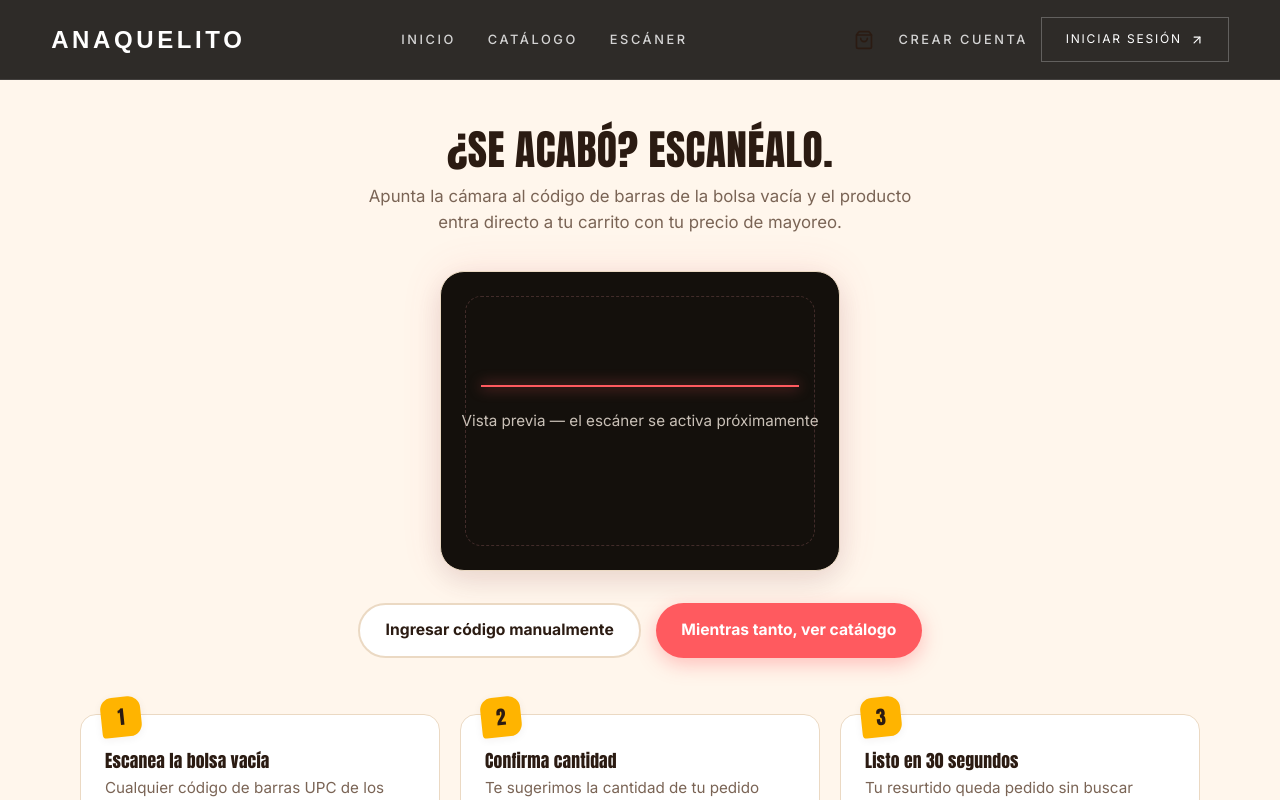
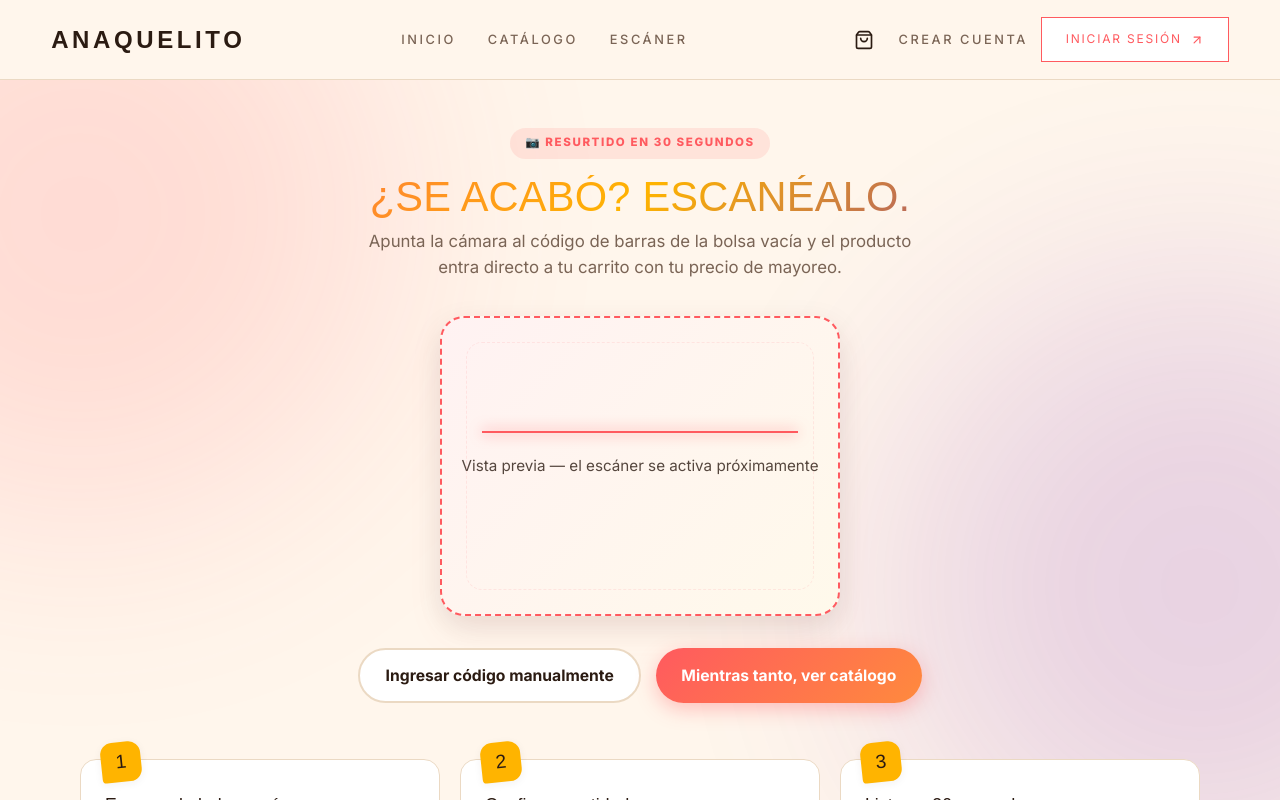
Before and after one commit to Garces-Studio/anaquelito, a Next.js app: page /escaner in a window 1280 px wide. Shown: the top 800 px of the page. Built offline with nearby package versions, Linux system fonts and the light colour scheme; no server answers; a web font is replaced by a local one.

Commit message:
Sincronizar rediseño de colores de la tienda y páginas de escáner, carrito, e inicio

```diff
--- a/src/app/(tienda)/crear-cuenta/page.tsx
+++ b/src/app/(tienda)/crear-cuenta/page.tsx
@@ -61,8 +61,9 @@ export default function PaginaCrearCuenta() {
   };
 
   return (
-    <main className="contenedor" style={{ padding: '3rem 1.25rem 4rem', maxWidth: '640px' }}>
-      <h1 className="seccion-titulo aparecer">Crea tu cuenta</h1>
+    <main className="contenedor pagina-colorida" style={{ padding: '3rem 1.25rem 4rem', maxWidth: '640px' }}>
+      <span className="insignia-colorida aparecer">🎉 Únete a Anaquelito</span>
+      <h1 className="seccion-titulo titulo-degradado aparecer">Crea tu cuenta</h1>
       <p className="seccion-bajada aparecer retraso-1">
         Guarda tus direcciones y consulta tus pedidos desde tu propio panel.
       </p>
--- a/src/app/(tienda)/escaner/page.tsx
+++ b/src/app/(tienda)/escaner/page.tsx
@@ -2,8 +2,9 @@ import Link from 'next/link';
 
 export default function PaginaEscaner() {
   return (
-    <main className="contenedor" style={{ padding: '3rem 1.25rem 4rem', textAlign: 'center' }}>
-      <h1 className="seccion-titulo aparecer">¿Se acabó? Escanéalo.</h1>
+    <main className="contenedor pagina-colorida" style={{ padding: '3rem 1.25rem 4rem', textAlign: 'center' }}>
+      <span className="insignia-colorida aparecer" style={{ marginInline: 'auto' }}>📷 Resurtido en 30 segundos</span>
+      <h1 className="seccion-titulo titulo-degradado aparecer">¿Se acabó? Escanéalo.</h1>
       <p
         className="seccion-bajada aparecer retraso-1"
         style={{ marginInline: 'auto' }}
--- a/src/app/(tienda)/iniciar-sesion/page.tsx
+++ b/src/app/(tienda)/iniciar-sesion/page.tsx
@@ -31,8 +31,9 @@ export default function PaginaIniciarSesion() {
   };
 
   return (
-    <main className="contenedor" style={{ padding: '4rem 1.25rem', maxWidth: '440px' }}>
-      <h1 className="seccion-titulo aparecer">Inicia sesión</h1>
+    <main className="contenedor pagina-colorida" style={{ padding: '4rem 1.25rem', maxWidth: '440px' }}>
+      <span className="insignia-colorida aparecer">🍬 Bienvenido de vuelta</span>
+      <h1 className="seccion-titulo titulo-degradado aparecer">Inicia sesión</h1>
       <p className="seccion-bajada aparecer retraso-1">
         Consulta tus pedidos, direcciones y cupones.
       </p>
--- a/src/app/globals.css
+++ b/src/app/globals.css
@@ -11,6 +11,8 @@
 
 :root {
   --font-podium: "FSP DEMO - PODIUM Sharp 4.11", sans-serif;
+  /* Fuente única de títulos/display en toda la app (la de "SURTE. AHORRA. CRECE.") */
+  --font-titulo: var(--font-podium);
 
   /* Colores de Marca */
   --brand-primary: #FF5A5F; /* Coral/Rojo vibrante y apetitoso */
@@ -100,7 +102,7 @@ input { font-family: inherit; }
 
 /* Tipografía display gigante */
 .font-anton {
-  font-family: var(--font-anton), Impact, sans-serif;
+  font-family: var(--font-titulo), Impact, sans-serif;
 }
 
 /* Micro-interacción usada por los botones del carrusel */
@@ -129,13 +131,23 @@ input { font-family: inherit; }
   --tinta: #2B1B12;
   --tinta-suave: #7A6455;
 
-  /* Marca y estados */
+  /* Marca y estados — paleta colorida unificada de dulcería */
   --coral: #FF5A5F;
   --coral-oscuro: #E0484D;
   --amarillo: #FFB400;
+  --naranja: #FF8A3D;
   --teal: #00A699;
+  --morado: #7621B0;
+  --rosa: #E882B4;
   --exito: #1E9E6A;
   --peligro: #D64545;
+
+  /* Fuente única de títulos en toda la tienda: la display "Podium" de la portada
+     (la de "SURTE. AHORRA. CRECE."). El cuerpo sigue en Inter. */
+  --font-titulo: var(--font-podium);
+
+  /* Degradado de marca colorido, reutilizable en títulos y detalles */
+  --degradado-marca: linear-gradient(135deg, #FF5A5F 0%, #FFB400 50%, #7621B0 100%);
 
   /* Radios y sombras cálidas */
   --radio-md: 16px;
@@ -169,14 +181,15 @@ input { font-family: inherit; }
   }
 }
 
-/* Los títulos interiores usan la misma display de la portada (Anton) */
+/* Todos los títulos interiores usan la MISMA display de la portada (Podium),
+   la fuente de "SURTE. AHORRA. CRECE." que unifica la marca. */
 .tema-tienda h1,
 .tema-tienda h2,
 .tema-tienda h3 {
-  font-family: var(--font-anton), Impact, sans-serif;
+  font-family: var(--font-titulo), Impact, sans-serif;
   font-weight: 400;
-  line-height: 1.08;
-  letter-spacing: 0.01em;
+  line-height: 1.05;
+  letter-spacing: 0.005em;
 }
 .tema-tienda h1, .tema-tienda h2 { text-transform: uppercase; }
 
@@ -202,12 +215,12 @@ input { font-family: inherit; }
   transition: transform var(--suave), box-shadow var(--suave), background var(--rapido);
 }
 .boton-primario {
-  background: var(--coral);
+  background: linear-gradient(135deg, var(--coral) 0%, var(--naranja) 100%);
   color: #fff;
   box-shadow: 0 6px 20px rgba(255, 90, 95, 0.35);
 }
 .boton-primario:hover {
-  background: var(--coral-oscuro);
+  background: linear-gradient(135deg, var(--coral-oscuro) 0%, var(--coral) 100%);
   transform: translateY(-2px) scale(1.02);
   box-shadow: 0 10px 28px rgba(255, 90, 95, 0.45);
 }
@@ -243,7 +256,7 @@ input { font-family: inherit; }
   display: flex;
   align-items: center;
   gap: 0.6rem;
-  font-family: var(--font-anton), Impact, sans-serif;
+  font-family: var(--font-titulo), Impact, sans-serif;
   font-size: 1.3rem;
   letter-spacing: 0.03em;
   text-transform: uppercase;
@@ -327,7 +340,7 @@ input { font-family: inherit; }
   display: grid; place-items: center;
   background: var(--amarillo);
   color: #2B1B12;
-  font-family: var(--font-anton), Impact, sans-serif;
+  font-family: var(--font-titulo), Impact, sans-serif;
   font-size: 1.2rem;
   border-radius: 12px 12px 12px 4px;
   transform: rotate(-6deg);
@@ -427,7 +440,7 @@ input { font-family: inherit; }
   margin-bottom: 0.6rem;
 }
 .tarjeta-producto .precio-mayoreo {
-  font-family: var(--font-anton), Impact, sans-serif;
+  font-family: var(--font-titulo), Impact, sans-serif;
   font-size: 1.5rem;
   color: var(--tinta);
 }
@@ -465,15 +478,15 @@ input { font-family: inherit; }
   max-width: 400px;
   margin: 0 auto;
   height: 300px;
-  background: #14100C;
+  background: linear-gradient(135deg, rgba(255, 90, 95, 0.08) 0%, rgba(255, 180, 0, 0.08) 100%), #FFFFFF;
   border-radius: var(--radio-gr);
   position: relative;
   overflow: hidden;
   display: grid;
   place-items: center;
-  color: #F7EDE2;
-  box-shadow: 0 0 40px rgba(255, 90, 95, 0.12), var(--sombra-md);
-  border: 1px solid var(--borde);
+  color: var(--tinta);
+  box-shadow: 0 20px 40px rgba(255, 90, 95, 0.05), var(--sombra-md);
+  border: 2px dashed var(--coral);
 }
 .visor-escaner::after {
   content: '';
@@ -582,7 +595,7 @@ input { font-family: inherit; }
   font-weight: 700;
 }
 .fila-carrito-importe {
-  font-family: var(--font-anton), Impact, sans-serif;
+  font-family: var(--font-titulo), Impact, sans-serif;
   font-size: 1.15rem;
   min-width: 80px;
   text-align: right;
@@ -612,7 +625,7 @@ input { font-family: inherit; }
   margin-bottom: 0.5rem;
 }
 .resumen-linea strong {
-  font-family: var(--font-anton), Impact, sans-serif;
+  font-family: var(--font-titulo), Impact, sans-serif;
   font-size: 1.6rem;
 }
 .resumen-nota {
@@ -638,14 +651,26 @@ input { font-family: inherit; }
 }
 
 .formulario-checkout {
+  position: relative;
   display: flex;
   flex-direction: column;
   gap: 1.1rem;
   background: var(--papel);
   border: 1px solid var(--borde);
   border-radius: var(--radio-gr);
-  padding: 1.75rem;
-  box-shadow: var(--sombra-ch);
+  padding: 2.1rem 1.75rem 1.75rem;
+  box-shadow: 0 20px 50px rgba(255, 90, 95, 0.08), var(--sombra-ch);
+  overflow: hidden;
+}
+/* Franja de color de marca en la cabecera de cada formulario */
+.formulario-checkout::before {
+  content: '';
+  position: absolute;
+  top: 0;
+  left: 0;
+  right: 0;
+  height: 6px;
+  background: var(--degradado-marca);
 }
 .formulario-checkout label {
   display: flex;
@@ -714,7 +739,7 @@ input { font-family: inherit; }
 .nivel-destacado { border-style: solid; border-color: var(--coral); }
 .nivel .descuento {
   display: block;
-  font-family: var(--font-anton), Impact, sans-serif;
+  font-family: var(--font-titulo), Impact, sans-serif;
   font-size: 2rem;
   color: var(--coral);
   margin-bottom: 0.35rem;
@@ -790,6 +815,81 @@ input { font-family: inherit; }
 .font-podium {
   font-family: var(--font-podium);
 }
+
+/* ============================================================
+   SISTEMA COLORIDO ESTANDARIZADO
+   Utilidades compartidas por iniciar sesión, crear cuenta,
+   escáner, dashboard y demás páginas de la tienda para que
+   todas luzcan igual de coloridas y con la misma tipografía.
+   ============================================================ */
+
+/* Título con degradado de marca (coral → amarillo → morado) */
+.titulo-degradado {
+  background: var(--degradado-marca);
+  -webkit-background-clip: text;
+  background-clip: text;
+  -webkit-text-fill-color: transparent;
+  color: transparent;
+}
+
+/* Fondo colorido con manchas de color desenfocadas detrás del contenido.
+   Se aplica al <main> de cada página; el contenido queda por encima. */
+.pagina-colorida {
+  position: relative;
+  isolation: isolate;
+}
+.pagina-colorida::before,
+.pagina-colorida::after {
+  content: '';
+  position: fixed;
+  width: 55vw;
+  height: 55vw;
+  max-width: 620px;
+  max-height: 620px;
+  border-radius: 50%;
+  filter: blur(120px);
+  opacity: 0.16;
+  pointer-events: none;
+  z-index: -1;
+}
+.pagina-colorida::before {
+  background: var(--coral);
+  top: -12%;
+  left: -18%;
+}
+.pagina-colorida::after {
+  background: var(--morado);
+  bottom: -12%;
+  right: -18%;
+}
+@media (prefers-color-scheme: dark) {
+  .pagina-colorida::before,
+  .pagina-colorida::after { opacity: 0.24; }
+}
+
+/* Insignia colorida para encabezar páginas (tipo etiqueta de dulcería) */
+.insignia-colorida {
+  display: inline-flex;
+  align-items: center;
+  gap: 0.4rem;
+  padding: 0.4rem 0.95rem;
+  border-radius: 999px;
+  background: color-mix(in srgb, var(--coral) 12%, transparent);
+  color: var(--coral);
+  font-weight: 800;
+  font-size: 0.72rem;
+  letter-spacing: 0.14em;
+  text-transform: uppercase;
+  margin-bottom: 1rem;
+}
+
+/* Tarjetas de resumen del dashboard con un toque de color por posición */
+.rejilla-niveles .nivel:nth-child(1) { border-color: color-mix(in srgb, var(--coral) 45%, var(--borde)); }
+.rejilla-niveles .nivel:nth-child(2) { border-color: color-mix(in srgb, var(--amarillo) 55%, var(--borde)); }
+.rejilla-niveles .nivel:nth-child(3) { border-color: color-mix(in srgb, var(--teal) 45%, var(--borde)); }
+.rejilla-niveles .nivel:nth-child(1) .descuento { color: var(--coral); }
+.rejilla-niveles .nivel:nth-child(2) .descuento { color: var(--naranja); }
+.rejilla-niveles .nivel:nth-child(3) .descuento { color: var(--teal); }
 
 /* Animaciones Premium VANGUARD */
 @keyframes fade-up {
@@ -1072,8 +1172,8 @@ input { font-family: inherit; }
 }
 
 .boton-cta-negro {
-  background-color: #000000;
-  color: #FFFFFF;
+  background-color: var(--tinta);
+  color: var(--fondo);
   padding: 1rem 2rem;
   font-size: 0.75rem;
   font-weight: 600;
@@ -1083,7 +1183,7 @@ input { font-family: inherit; }
   align-items: center;
   gap: 0.5rem;
   border-radius: 4px;
-  box-shadow: 0 4px 12px rgba(0,0,0,0.3);
+  box-shadow: 0 4px 12px rgba(43,27,18,0.25);
   transition: background-color var(--transition-fast), transform var(--transition-fast);
 }
 
@@ -1161,11 +1261,12 @@ input { font-family: inherit; }
   width: 90%;
   left: 5%;
   z-index: 30;
-  background: rgba(0, 0, 0, 0.4);
+  background: rgba(255, 246, 236, 0.9);
   backdrop-filter: blur(10px);
-  border: 1px solid rgba(255, 255, 255, 0.1);
+  border: 1px solid var(--borde);
   padding: 1.2rem 1.8rem;
   border-radius: 16px;
+  box-shadow: var(--sombra-md);
 }
 
 .info-producto-carrusel {
@@ -1177,7 +1278,7 @@ input { font-family: inherit; }
 .nombre-producto-carrusel {
   font-size: 1rem;
   font-weight: 700;
-  color: #FFFFFF;
+  color: var(--tinta);
   text-transform: uppercase;
   letter-spacing: 0.05em;
   margin-bottom: 0.2rem;
@@ -1185,7 +1286,7 @@ input { font-family: inherit; }
 
 .desc-producto-carrusel {
   font-size: 0.75rem;
-  color: rgba(255, 255, 255, 0.7);
+  color: var(--tinta-suave);
   line-height: 1.4;
 }
 
@@ -1198,18 +1299,18 @@ input { font-family: inherit; }
   width: 44px;
   height: 44px;
   border-radius: 50%;
-  border: 1.5px solid rgba(255, 255, 255, 0.4);
+  border: 1.5px solid var(--tinta-suave);
   display: flex;
   align-items: center;
   justify-content: center;
-  color: #FFFFFF;
+  color: var(--tinta);
   transition: transform 0.2s, border-color 0.2s, background-color 0.2s;
 }
 
 .boton-carrusel-premium:hover {
   transform: scale(1.08);
-  border-color: #FFFFFF;
-  background-color: rgba(255, 255, 255, 0.1);
+  border-color: var(--tinta);
+  background-color: var(--papel-suave);
 }
 
 /* Responsivo para Portada */
--- a/src/componentes/Encabezado.tsx
+++ b/src/componentes/Encabezado.tsx
@@ -27,6 +27,8 @@ export default function Encabezado() {
   const enlaceCuenta = usuario
     ? { href: '/dashboard', texto: 'Mi cuenta' }
     : { href: '/iniciar-sesion', texto: 'Iniciar sesión' };
+  const colorTexto = esInicio ? '#FFFFFF' : '#2B1B12';
+  const colorEnlaceSuave = esInicio ? 'rgba(255, 255, 255, 0.8)' : '#7A6455';
 
   return (
     <>
@@ -35,27 +37,34 @@ export default function Encabezado() {
         className="portada-nav animate-fade-in"
         style={esInicio
           ? { position: 'absolute', background: 'transparent', borderBottom: 'none' }
-          : { position: 'sticky', background: 'rgba(10, 8, 6, 0.85)', borderBottom: '1px solid rgba(255,255,255,0.1)', top: 0 }
+          : { position: 'sticky', background: '#FFF6EC', borderBottom: '1px solid #EBD9C3', top: 0 }
         }
       >
-        <Link href="/" className="portada-logo font-podium">
+        <Link href="/" className="portada-logo font-podium" style={{ color: colorTexto }}>
           ANAQUELITO
         </Link>
 
         {/* Enlaces centrales */}
         <div className="portada-menu-links">
-          <Link href="/" className="portada-menu-link">Inicio</Link>
-          <Link href="/catalogo" className="portada-menu-link">Catálogo</Link>
-          <Link href="/escaner" className="portada-menu-link">Escáner</Link>
+          <Link href="/" className="portada-menu-link" style={{ color: colorEnlaceSuave }}>Inicio</Link>
+          <Link href="/catalogo" className="portada-menu-link" style={{ color: colorEnlaceSuave }}>Catálogo</Link>
+          <Link href="/escaner" className="portada-menu-link" style={{ color: colorEnlaceSuave }}>Escáner</Link>
         </div>
 
         {/* Enlace Carrito y cuenta */}
         <div style={{ display: 'flex', alignItems: 'center', gap: '0.8rem' }}>
           <EnlaceCarrito />
           {!usuario && (
-            <Link href="/crear-cuenta" className="portada-menu-link">Crear cuenta</Link>
+            <Link href="/crear-cuenta" className="portada-menu-link" style={{ color: colorEnlaceSuave }}>Crear cuenta</Link>
           )}
-          <Link href={enlaceCuenta.href} className="portada-nav-cta">
+          <Link
+            href={enlaceCuenta.href}
+            className="portada-nav-cta"
+            style={esInicio
+              ? { color: '#FFFFFF', borderColor: 'rgba(255, 255, 255, 0.25)' }
+              : { color: '#FF5A5F', borderColor: '#FF5A5F', background: 'white' }
+            }
+          >
             <span>{enlaceCuenta.texto}</span>
             <ArrowUpRight size={14} />
           </Link>
@@ -67,9 +76,9 @@ export default function Encabezado() {
           onClick={() => setMenuOpen(true)}
           aria-label="Abrir menú"
         >
-          <span />
-          <span />
-          <span />
+          <span style={{ backgroundColor: colorTexto }} />
+          <span style={{ backgroundColor: colorTexto }} />
+          <span style={{ backgroundColor: colorTexto }} />
         </button>
       </nav>
 
```
Also changed, not shown: src/app/(tienda)/carrito/page.tsx (+4 -4 lines), src/app/(tienda)/catalogo/page.tsx (+4 -4 lines), src/app/(tienda)/checkout/confirmacion/page.tsx (+4 -4 lines), src/app/(tienda)/checkout/page.tsx (+4 -4 lines), src/app/(tienda)/dashboard/page.tsx (+5 -4 lines).
